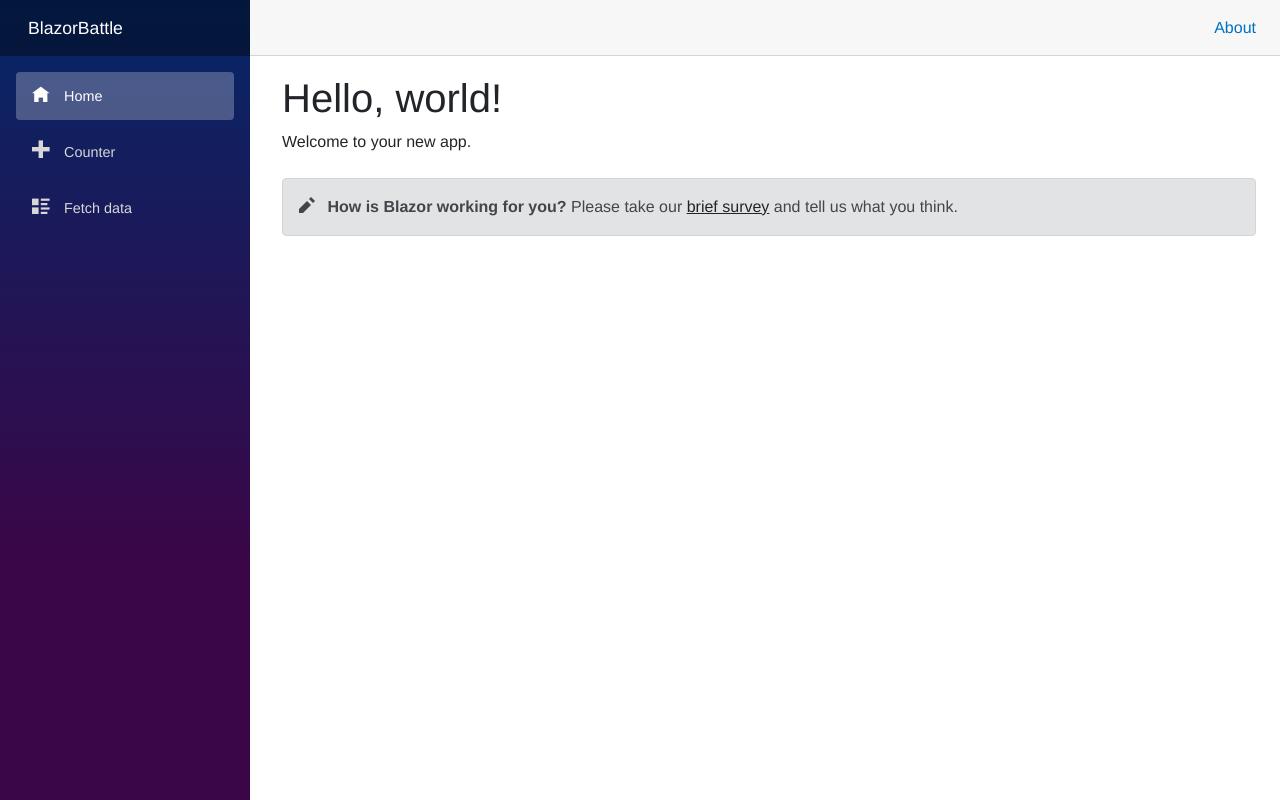
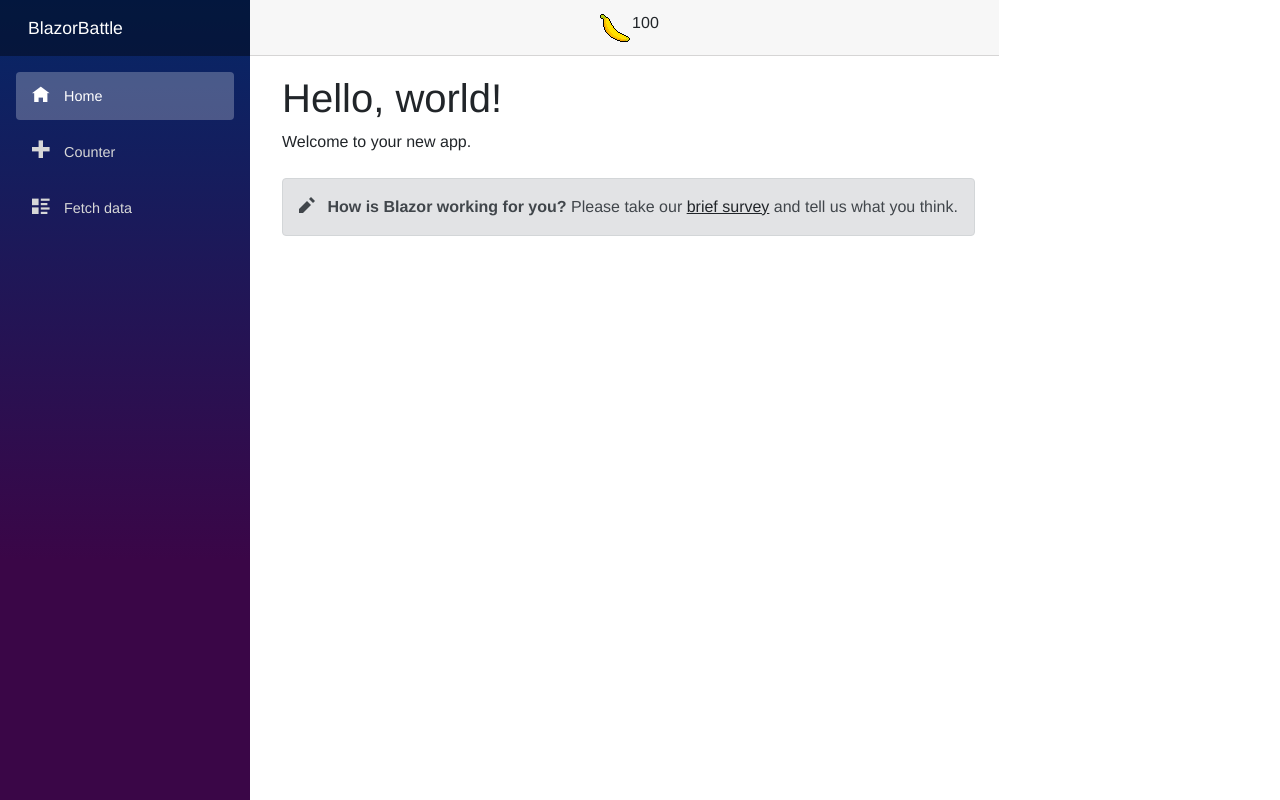
Before and after one commit to PaulaKwakernaak/BlazorBattle, an ASP.NET Core app: page / in a window 1280 px wide. Run offline with ASP.NET Core 8, Linux system fonts and the light colour scheme; style sheets or scripts are compiled from the project's sources.

Commit message:
#add first component

```diff
--- a/BlazorBattle/Shared/MainLayout.razor
+++ b/BlazorBattle/Shared/MainLayout.razor
@@ -5,13 +5,13 @@
         <NavMenu />
     </div>
 
-    <main>
+    <div class = "main">
         <div class="top-row px-4">
-            <a href="https://docs.microsoft.com/aspnet/" target="_blank">About</a>
+            <TopMenu/>
         </div>
 
         <article class="content px-4">
             @Body
         </article>
-    </main>
+    </div>
 </div>
--- a/BlazorBattle/Shared/MainLayout.razor.css
+++ b/BlazorBattle/Shared/MainLayout.razor.css
@@ -6,6 +6,7 @@
 
 main {
     flex: 1;
+
 }
 
 .sidebar {
@@ -38,7 +39,7 @@ main {
 
 @media (max-width: 640.98px) {
     .top-row:not(.auth) {
-        display: none;
+        /*display: none;*/
     }
 
     .top-row.auth {
--- /dev/null
+++ b/BlazorBattle/Shared/TopMenu.razor
@@ -0,0 +1,10 @@
+
+
+<div class="top-menu">
+    <img src="icons/banana.png" />
+    @Bananas
+</div>
+
+@code {
+    public int Bananas { get; set; } = 100;
+}
--- /dev/null
+++ b/BlazorBattle/Shared/TopMenu.razor.css
@@ -0,0 +1,5 @@
+.top-menu {
+    justify-content : center;
+    display : flex;
+    width : 100%;
+}
```
Also changed, not shown: BlazorBattle/BlazorBattle.csproj, BlazorBattle/wwwroot/icons/archer.png (added), BlazorBattle/wwwroot/icons/axe.png (added), BlazorBattle/wwwroot/icons/banana.png (added), BlazorBattle/wwwroot/icons/knight.png (added), BlazorBattle/wwwroot/icons/mage.png (added).
